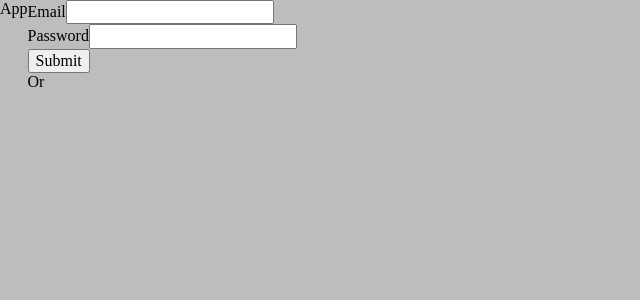
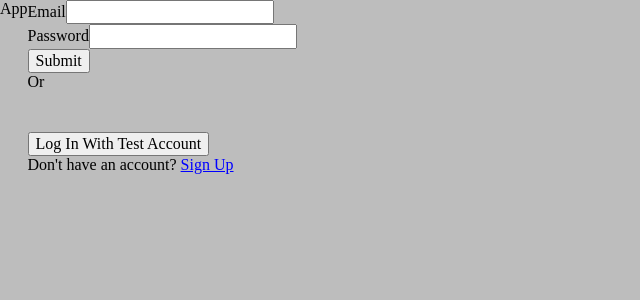
Before and after one commit to JonathanDump/Cheer, a React (Vite) app in the folder client/: page /log-in in a window 1280 px wide. Shown: the top 300 px of the page, without its empty margins (0-640 px from the left). Built offline with nearby package versions, Linux system fonts and the light colour scheme.

Commit message:
Make log in with test account

```diff
--- a/client/src/components/CreatePostForm/CreatePostForm.tsx
+++ b/client/src/components/CreatePostForm/CreatePostForm.tsx
@@ -17,7 +17,7 @@ export default function CreatePostForm() {
   const postButtonRef = useRef<HTMLButtonElement | null>(null);
 
   const token = localStorage.getItem("token")!;
-
+  const user = JSON.parse(localStorage.getItem("user") as string);
   useEffect(() => {
     console.log("formValues", formValues);
   }, [formValues]);
@@ -49,6 +49,7 @@ export default function CreatePostForm() {
     },
     onSuccess: async (data) => {
       const result: IPost = await data.json();
+      result.createdBy = user;
       console.log("result ", result);
 
       queryClient.setQueriesData(["home posts"], (oldData: unknown) => {
--- a/client/src/components/UserNameForm/UserNameForm.tsx
+++ b/client/src/components/UserNameForm/UserNameForm.tsx
@@ -54,6 +54,7 @@ export default function UserNameForm({
       const result = await data.json();
       console.log("result", result);
       localStorage.setItem("user", JSON.stringify(result.user));
+
       setIsUserNameFormVisible(false);
       navigate("/home");
     },
--- a/client/src/pages/LogIn/LogIn.module.scss
+++ b/client/src/pages/LogIn/LogIn.module.scss
@@ -0,0 +1,4 @@
+.link {
+  color: blue !important;
+  text-decoration: underline;
+}
--- a/client/src/pages/LogIn/LogIn.tsx
+++ b/client/src/pages/LogIn/LogIn.tsx
@@ -6,7 +6,7 @@ import { SERVER_URL, socket } from "../../config/config";
 import getFormDataFromInputs from "../../helpers/functions/getFormDataFromInputs";
 import { ILogInData, ILogInFormValues } from "../../interfaces/interfaces";
 import { useState } from "react";
-import { useNavigate } from "react-router-dom";
+import { Link, useNavigate } from "react-router-dom";
 
 export default function LogIn() {
   const {
@@ -18,6 +18,7 @@ export default function LogIn() {
   } = useForm<ILogInFormValues>({ defaultValues: { email: "", password: "" } });
   const [isMagicLinkSent, setIsMagicLinkSet] = useState(false);
   const navigate = useNavigate();
+
   const logInMutation = useMutation({
     mutationFn: (data: FormData) => {
       return fetch(`${SERVER_URL}/log-in`, {
@@ -28,6 +29,7 @@ export default function LogIn() {
     onSuccess: async (data) => {
       const result = await data.json();
       const invalid = result.invalid as Record<"email" | "password", boolean>;
+      const { isTestUser, token, user } = result;
       if (invalid) {
         for (const [key, value] of Object.entries(invalid)) {
           if (value) {
@@ -37,6 +39,10 @@ export default function LogIn() {
             });
           }
         }
+      } else if (isTestUser) {
+        localStorage.setItem("token", token);
+        localStorage.setItem("user", JSON.stringify(user));
+        navigate("/home");
       } else {
         console.log("log in result", result);
 
@@ -67,6 +73,13 @@ export default function LogIn() {
     console.log("input values", data);
 
     const formData = getFormDataFromInputs(data);
+    logInMutation.mutate(formData);
+  };
+
+  const handleLogInWithTestAccount = () => {
+    const formData = new FormData();
+    formData.append("email", "test@test.com");
+    formData.append("password", "testpassword123");
     logInMutation.mutate(formData);
   };
 
@@ -113,6 +126,15 @@ export default function LogIn() {
 
         <div>Or</div>
         <GoogleButton />
+        <button type="button" onClick={handleLogInWithTestAccount}>
+          Log In With Test Account
+        </button>
+      </div>
+      <div className={cl.text}>
+        Don't have an account?{" "}
+        <Link to={"/sign-up"} className={cl.link}>
+          Sign Up
+        </Link>
       </div>
     </div>
   );
--- a/client/src/pages/SignUp/SignUp.module.scss
+++ b/client/src/pages/SignUp/SignUp.module.scss
@@ -0,0 +1,4 @@
+.link {
+  color: blue !important;
+  text-decoration: underline;
+}
--- a/client/src/pages/SignUp/SignUp.tsx
+++ b/client/src/pages/SignUp/SignUp.tsx
@@ -8,6 +8,7 @@ import { useMutation } from "@tanstack/react-query";
 import { SERVER_URL } from "../../config/config";
 import GoogleButton from "../../components/GoogleButton/GoogleButton";
 import getFormDataFromInputs from "../../helpers/functions/getFormDataFromInputs";
+import { Link } from "react-router-dom";
 
 export default function SignUp() {
   const {
@@ -148,6 +149,12 @@ export default function SignUp() {
         <div>or</div>
         <GoogleButton />
       </div>
+      <div className={cl.text}>
+        Already have an account?{" "}
+        <Link to={"/log-in"} className={cl.link}>
+          Log In
+        </Link>
+      </div>
     </div>
   );
 }
```
Also changed, not shown: 1 other file (tests, documents, lock files or other folders).
